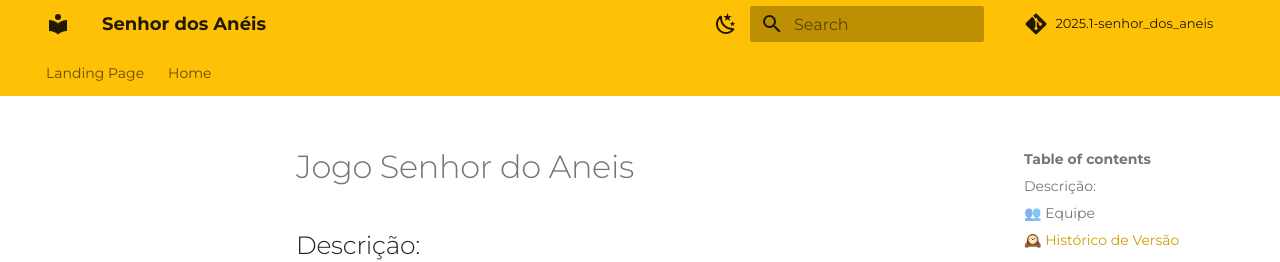
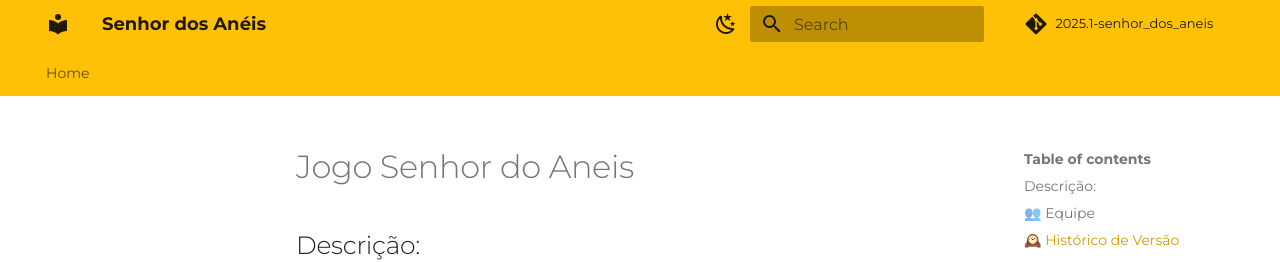
Before and after one commit to SBD1/2025.1-senhor_dos_aneis, an MkDocs documentation site: the page built from docs/home.md, in a window 1280 px wide and 977 px high. Shown: the top 262 px of the window. Built offline with MkDocs 1.6.1 and Material for MkDocs 9.7.7, drawn with Linux system fonts in a browser that asks for light colours; comment, search, counter and statistics services are not loaded.

Commit message:
Update mkdocs.yml

```diff
--- a/mkdocs.yml
+++ b/mkdocs.yml
@@ -4,7 +4,6 @@ repo_name: 2025.1-senhor_dos_aneis
 site_name: Senhor dos Anéis
 
 nav:
-  - Landing Page: landing.html
   - Home: index.md
 
 
```
